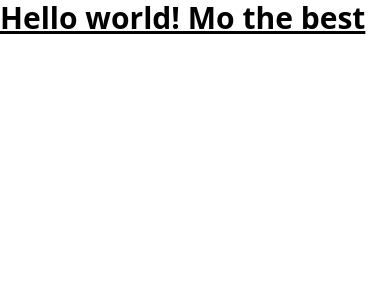
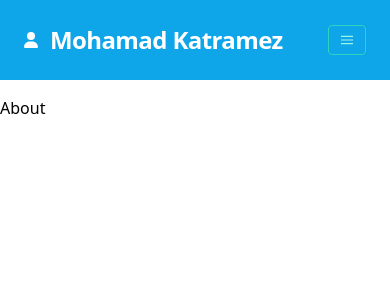
Before and after one commit to the1Lion/portfolio, a Vue app: page /portfolio/about in a window 390 px wide. Shown: the top 300 px of the page. Built offline with nearby package versions, Linux system fonts and the light colour scheme.

Commit message:
add router 4 with Navigation.vue

```diff
--- a/src/App.vue
+++ b/src/App.vue
@@ -1,11 +1,13 @@
 <script setup>
+import Navigation from "./components/Navigation.vue";
 </script>
 
 <template>
-  <div class="text-3xl font-bold underline">
-    Hello world! Mo the best
+  <navigation/>
+  <div class="container mx-auto py-4">
+    <router-view/>
+
   </div>
-
 </template>
 
 <style scoped>
--- /dev/null
+++ b/src/components/Navigation.vue
@@ -0,0 +1,62 @@
+<script>
+export default {
+  name: "Navigation",
+  data() {
+    return {
+      showMenu: false,
+    }
+  }
+}
+</script>
+
+<template>
+  <nav class="flex items-center justify-between flex-wrap bg-sky-500 p-6">
+    <div class="flex items-center flex-shrink-0 text-white mr-6">
+      <svg class="fill-white" xmlns="http://www.w3.org/2000/svg" height="1em" viewBox="0 0 448 512">
+        <path
+            d="M224 256A128 128 0 1 0 224 0a128 128 0 1 0 0 256zm-45.7 48C79.8 304 0 383.8 0 482.3C0 498.7 13.3 512 29.7 512H418.3c16.4 0 29.7-13.3 29.7-29.7C448 383.8 368.2 304 269.7 304H178.3z"/>
+      </svg>
+      <span class="font-semibold text-2xl tracking-tight pl-3">Mohamad Katramez</span>
+    </div>
+    <div class="block lg:hidden">
+      <button
+          @click = "showMenu = !showMenu"
+          class="flex items-center px-3 py-2 border rounded text-teal-200 border-teal-400 hover:text-white hover:border-white">
+        <svg class="fill-current h-3 w-3" viewBox="0 0 20 20" xmlns="http://www.w3.org/2000/svg">
+          <title>Menu</title>
+          <path d="M0 3h20v2H0V3zm0 6h20v2H0V9zm0 6h20v2H0v-2z"/>
+        </svg>
+      </button>
+    </div>
+    <Transition>
+      <div v-show="showMenu" class="w-full block flex-grow lg:flex lg:items-center lg:w-auto">
+        <div class="text-xl lg:flex-grow">
+          <a href="/portfolio/" class="block mt-4 lg:inline-block lg:mt-0 text-teal-200 hover:text-white mr-4">
+            Home
+          </a>
+          <a href="/portfolio/about" class="block mt-4 lg:inline-block lg:mt-0 text-teal-200 hover:text-white mr-4">
+            About
+          </a>
+        </div>
+        <div>
+          <a href="#"
+             class="inline-block text-sm px-4 py-2 leading-none border rounded text-white border-white hover:border-transparent hover:text-teal-500 hover:bg-white mt-4 lg:mt-0">Lebenslauf</a>
+        </div>
+      </div>
+    </Transition>
+  </nav>
+</template>
+
+<style scoped>
+
+.v-enter-active,
+.v-leave-active {
+  transition: opacity 0.3s ease;
+}
+
+.v-enter-from,
+.v-leave-to {
+  opacity: 0;
+}
+
+</style>
--- a/src/main.js
+++ b/src/main.js
@@ -1,5 +1,18 @@
-import { createApp } from 'vue'
+import {createApp} from 'vue'
 import './assets/style.css'
 import App from './App.vue'
+import {createRouter, createWebHistory} from "vue-router";
+import Home from "./views/Home.vue";
+import About from "./views/About.vue";
 
-createApp(App).mount('#app')
+
+const router = createRouter({
+    history: createWebHistory(),
+    routes: [
+        {path: '/portfolio/', name: 'Home', component: Home},
+        {path: '/portfolio/about', name: 'About', component: About}
+    ]
+})
+createApp(App)
+    .use(router)
+    .mount('#app')
--- /dev/null
+++ b/src/views/About.vue
@@ -0,0 +1,13 @@
+<script>
+export default {
+  name: "About"
+}
+</script>
+
+<template>
+<h1>About</h1>
+</template>
+
+<style scoped>
+
+</style>
--- /dev/null
+++ b/src/views/Home.vue
@@ -0,0 +1,14 @@
+<script>
+export default {
+  name: "Home"
+}
+</script>
+
+<template>
+  <h1>Home</h1>
+
+</template>
+
+<style scoped>
+
+</style>
--- a/tailwind.config.js
+++ b/tailwind.config.js
@@ -3,6 +3,7 @@ export default {
   content: [
     "./index.html",
     "./src/**/*.{js,ts,vue,jsx,tsx}",
+    "./src/views/**/*.{js,ts,vue,jsx,tsx}",
   ],
   theme: {
     extend: {},
```
Also changed, not shown: 1 other file (tests, documents, lock files or other folders).
